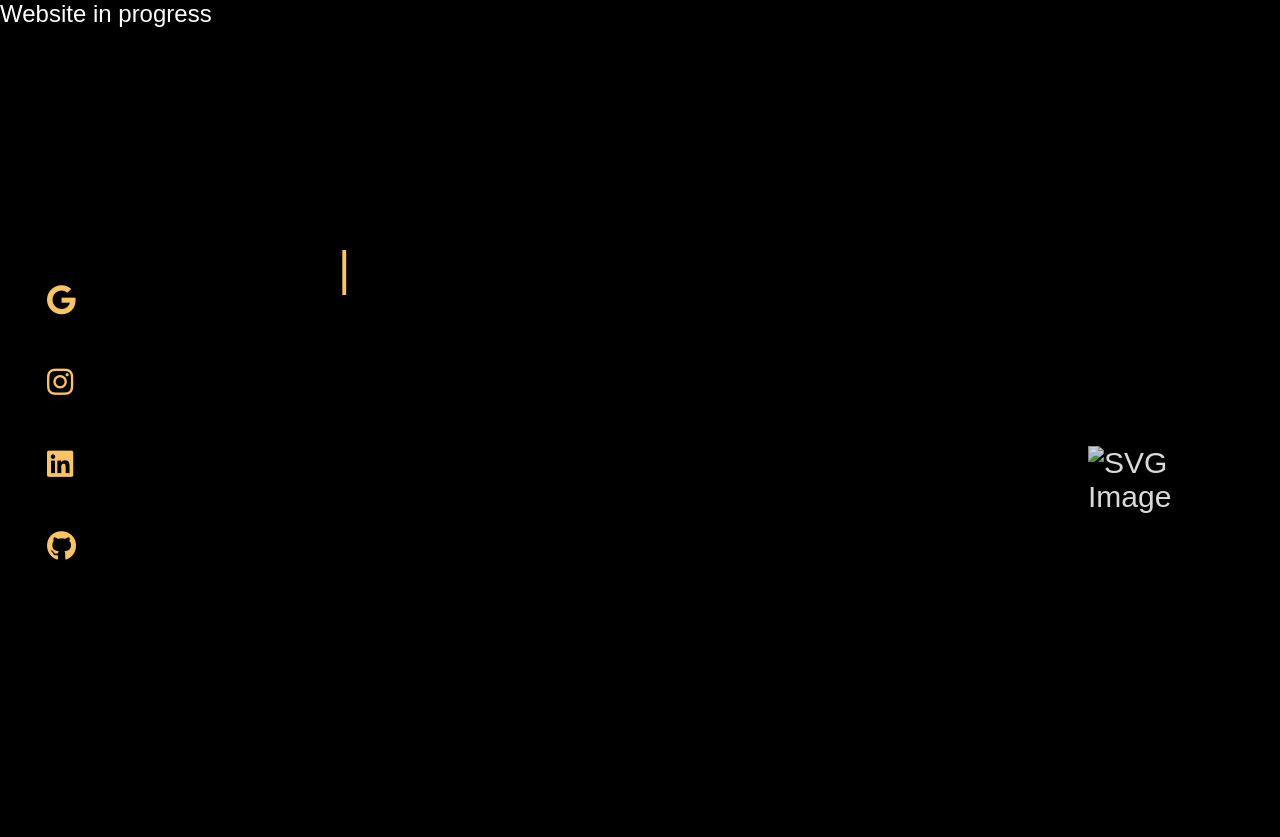
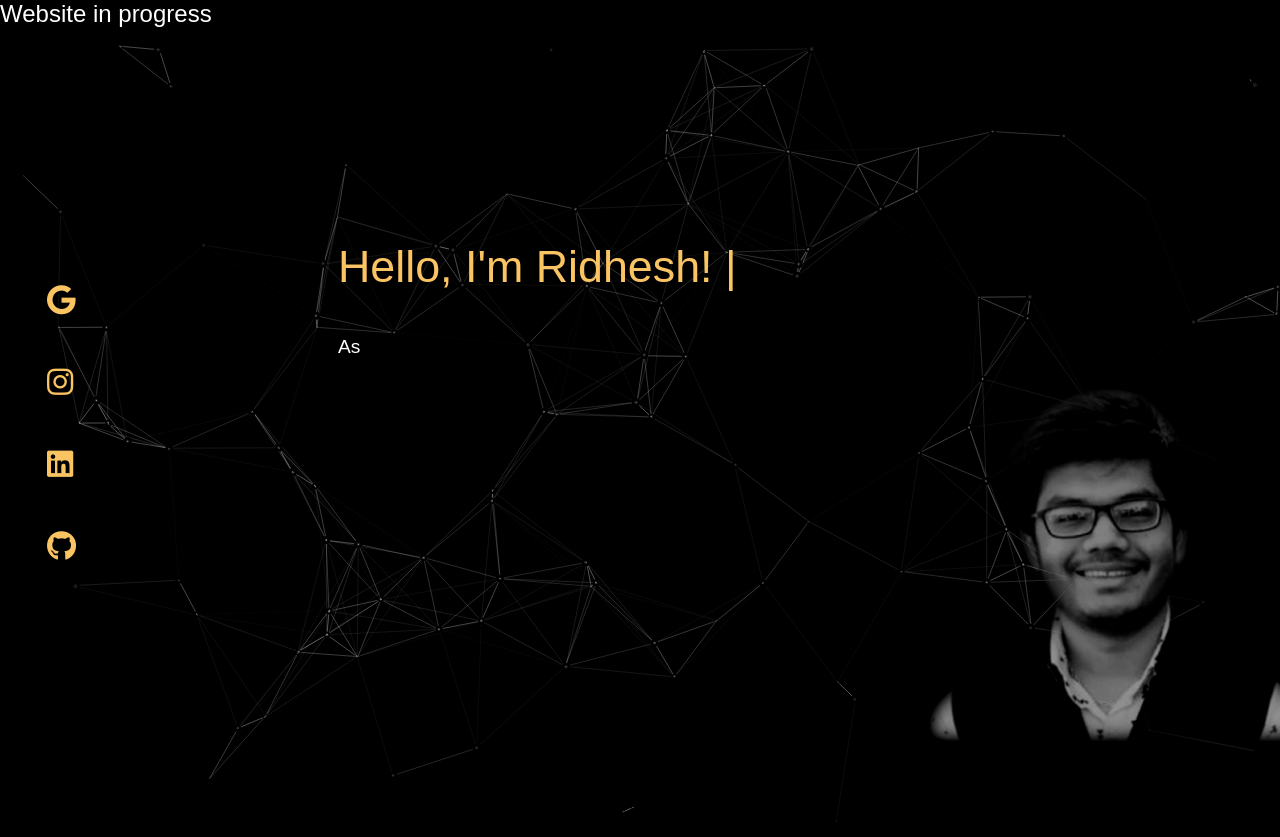
Before and after one commit to rid181198/PortfolioTesting, a plain HTML site: page base.html in a window 1280 px wide. Shown: the top 837 px of the page. Before the commit the page ends 800 px from the top, so only its background shows below. Drawn offline with nearby package versions, Linux system fonts and the light colour scheme; files that its build step writes are made by us from their sources.

Commit message:
Update base.html

```diff
--- a/base.html
+++ b/base.html
@@ -7,7 +7,7 @@
   <link href="https://fonts.googleapis.com/css2?family=Arvo:ital,wght@0,400;0,700;1,400;1,700&display=swap" rel="stylesheet">
   <link rel="stylesheet" href="https://cdnjs.cloudflare.com/ajax/libs/font-awesome/6.2.0/css/all.css">
 
-  <link rel="stylesheet" href="./static/styles.css">
+  <link rel="stylesheet" href="./styles.css">
 </head>
 
 
@@ -38,7 +38,7 @@
       </a>
   </div>
 
-  <img src="./imgs/profile.png" alt="SVG Image" id="svg-image">
+  <img src="./profile.png" alt="SVG Image" id="svg-image">
 
 
 
@@ -49,9 +49,9 @@
   <script src="https://cdn.jsdelivr.net/npm/@popperjs/core@2.9.2/dist/umd/popper.min.js" integrity="sha384-IQsoLXl5PILFhosVNubq5LC7Qb9DXgDA9i+tQ8Zj3iwWAwPtgFTxbJ8NT4GN1R8p" crossorigin="anonymous"></script>
   <script src="https://cdn.jsdelivr.net/npm/bootstrap@5.0.2/dist/js/bootstrap.min.js" integrity="sha384-cVKIPhGWiC2Al4u+LWgxfKTRIcfu0JTxR+EQDz/bgldoEyl4H0zUF0QKbrJ0EcQF" crossorigin="anonymous"></script>
   <script src='https://kit.fontawesome.com/a076d05399.js'></script>
-  <script src="./scripts/particle.js"></script>
-  <script src="./scripts/resize.js"></script>
-  <script src="./scripts/typing.js"></script>
+  <script src="./particle.js"></script>
+  <script src="./resize.js"></script>
+  <script src="./typing.js"></script>
 
 
 
```
